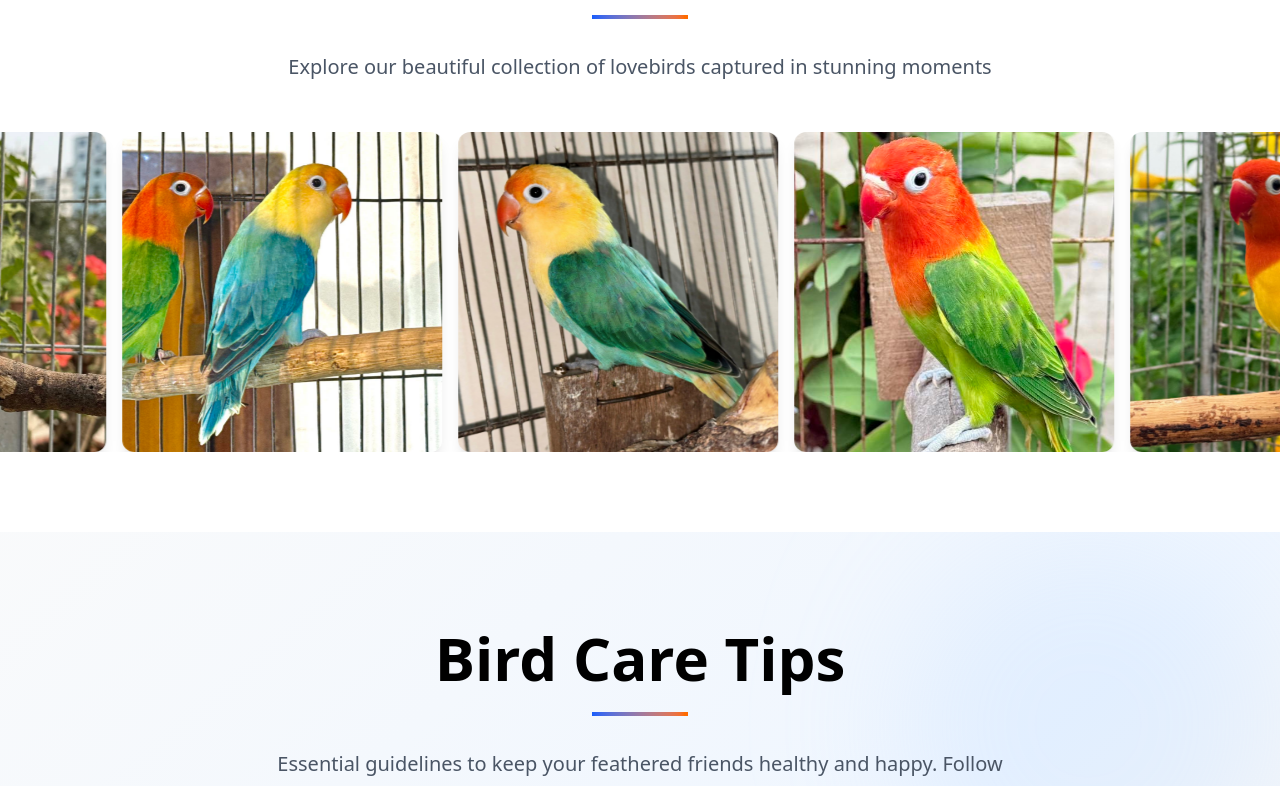
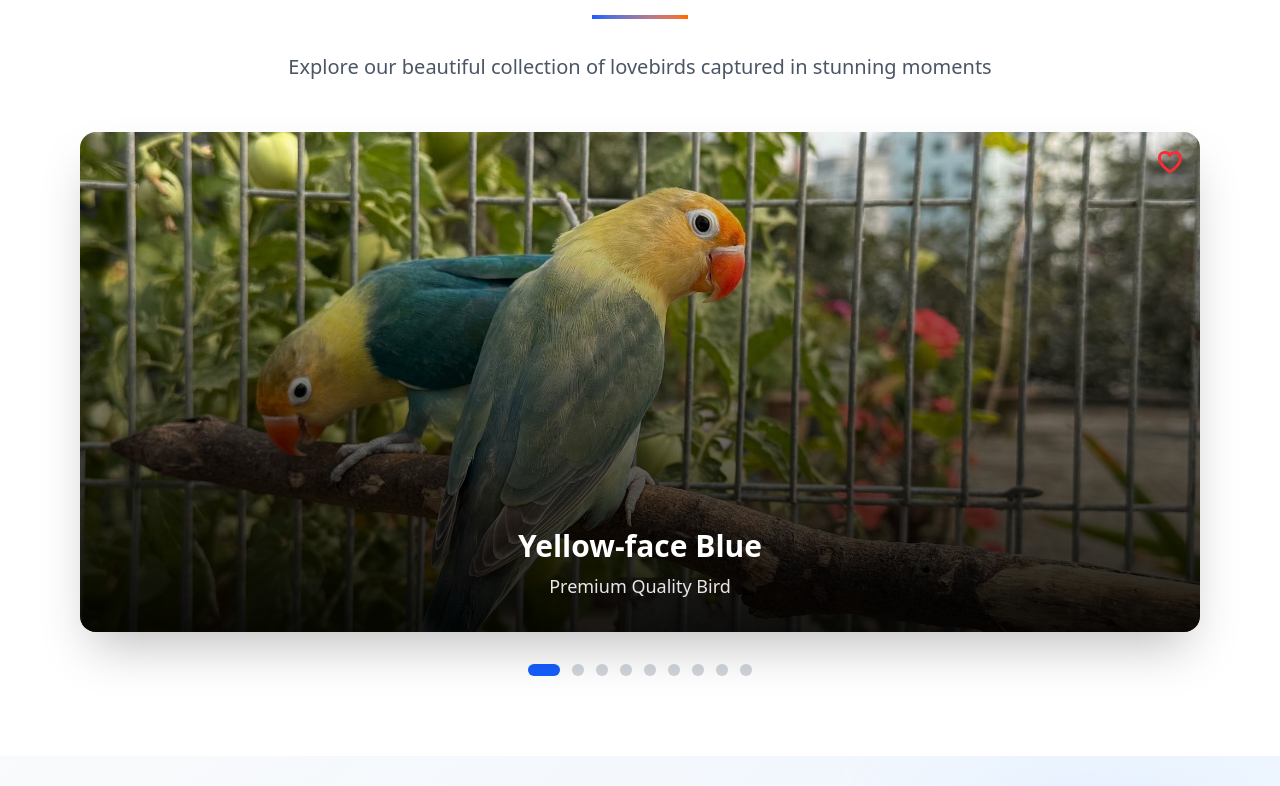
Before and after one commit to MdRakibHossen917/birds, a React (Vite) app: page / in a window 1280 px wide. Shown: the part 2382-3168 px from the top of the page. Built offline with nearby package versions, Linux system fonts and the light colour scheme.

Commit message:
added carosole

```diff
--- a/src/pages/Home.jsx
+++ b/src/pages/Home.jsx
@@ -5,6 +5,32 @@ import Header from '../components/Header.jsx'
 
 function Home() {
   const [loadedImages, setLoadedImages] = useState({})
+  const [currentSlide, setCurrentSlide] = useState(0)
+  const [touchStart, setTouchStart] = useState(0)
+  const [touchEnd, setTouchEnd] = useState(0)
+
+  const handleTouchStart = (e) => {
+    setTouchStart(e.targetTouches[0].clientX)
+  }
+
+  const handleTouchEnd = (e) => {
+    setTouchEnd(e.changedTouches[0].clientX)
+    handleSwipe()
+  }
+
+  const handleSwipe = () => {
+    if (!touchStart || !touchEnd) return
+    const distance = touchStart - touchEnd
+    const isLeftSwipe = distance > 50
+    const isRightSwipe = distance < -50
+
+    if (isLeftSwipe) {
+      setCurrentSlide((prev) => (prev === galleryImages.length - 1 ? 0 : prev + 1))
+    }
+    if (isRightSwipe) {
+      setCurrentSlide((prev) => (prev === 0 ? galleryImages.length - 1 : prev - 1))
+    }
+  }
 
   const galleryImages = [
     { src: new URL('../assets/LoveBirds/birds3.jpg', import.meta.url).href, id: 'img1', mutation: 'Yellow-face Blue' },
@@ -142,8 +168,8 @@ function Home() {
         </div>
       </div>
 
-      {/* Photo Gallery Marquee Section */}
-      <div className="bg-white py-12 md:py-16 lg:py-20 overflow-hidden">
+      {/* Photo Gallery Slider Section */}
+      <div className="bg-white py-12 md:py-16 lg:py-20">
         <div className="max-w-7xl mx-auto px-4 sm:px-6 lg:px-8 mb-8 md:mb-12">
           <div className="text-center">
             <h2 className="text-3xl md:text-4xl lg:text-5xl xl:text-6xl font-extrabold text-black mb-4 md:mb-6">
@@ -156,21 +182,15 @@ function Home() {
           </div>
         </div>
 
-        {/* Marquee Container */}
-        <div className="relative marquee-container">
-          <div className="flex gap-6 animate-marquee whitespace-nowrap">
-            {[...Array(2)].map((_, setIndex) => (
-              <div key={setIndex} className="flex gap-4">
-                {galleryImages.map((image, imgIndex) => (
-                  <div key={`${setIndex}-${imgIndex}`} className="gallery-card w-80 h-80 rounded-xl overflow-hidden shadow-lg hover:shadow-2xl transition-all duration-300 flex-shrink-0 relative group cursor-pointer select-none">
-                    {/* Love Icon */}
-                    <div className="absolute top-3 right-3 z-30 w-10 h-10 flex items-center justify-center opacity-0 group-hover:opacity-100 transition-all duration-300 pointer-events-none">
-                      <svg className="w-6 h-6 text-red-500" fill="none" stroke="currentColor" strokeWidth="2.5" viewBox="0 0 24 24">
-                        <path strokeLinecap="round" strokeLinejoin="round" d="M21 8.25c0-2.485-2.099-4.5-4.688-4.5-1.935 0-3.597 1.126-4.312 2.733-.715-1.607-2.377-2.733-4.313-2.733C5.1 3.75 3 5.765 3 8.25c0 7.22 9 12 9 12s9-4.78 9-12z" />
-                      </svg>
-                    </div>
-
-                    {!loadedImages[`${image.id}-${setIndex}`] && (
+        {/* Slider Container */}
+        <div className="relative max-w-6xl mx-auto px-4">
+          {/* Main Slider */}
+          <div className="relative overflow-hidden rounded-2xl shadow-2xl" onTouchStart={handleTouchStart} onTouchEnd={handleTouchEnd}>
+            <div className="flex transition-transform duration-500" style={{ transform: `translateX(-${currentSlide * 100}%)` }}>
+              {galleryImages.map((image, index) => (
+                <div key={index} className="w-full flex-shrink-0 relative">
+                  <div className="relative h-96 md:h-[500px] overflow-hidden">
+                    {!loadedImages[`slider-${image.id}`] && (
                       <div className="absolute inset-0 bg-gradient-to-r from-gray-200 via-gray-300 to-gray-200 animate-pulse z-10">
                         <div className="w-full h-full flex items-center justify-center">
                           <div className="w-16 h-16 border-4 border-blue-500 border-t-transparent rounded-full animate-spin"></div>
@@ -181,22 +201,61 @@ function Home() {
                       src={image.src}
                       alt={image.mutation}
                       loading="lazy"
-                      onLoad={() => handleImageLoad(`${image.id}-${setIndex}`)}
-                      className={`w-full h-full object-cover transition-transform duration-500 group-hover:scale-110 ${
-                        !loadedImages[`${image.id}-${setIndex}`] ? 'opacity-0' : 'opacity-100'
+                      onLoad={() => setLoadedImages(prev => ({ ...prev, [`slider-${image.id}`]: true }))}
+                      className={`w-full h-full object-cover transition-transform duration-500 ${
+                        !loadedImages[`slider-${image.id}`] ? 'opacity-0' : 'opacity-100'
                       }`}
                     />
 
                     {/* Mutation Info Overlay */}
-                    <div className="absolute inset-0 bg-gradient-to-t from-black/90 via-black/50 to-transparent opacity-0 group-hover:opacity-100 transition-all duration-300 flex items-end justify-center pb-6 z-20 pointer-events-none">
-                      <div className="text-center px-4 transform translate-y-4 group-hover:translate-y-0 transition-transform duration-300">
-                        <h4 className="text-white font-bold text-xl mb-1">{image.mutation}</h4>
-                        <p className="text-white/90 text-sm font-medium">Premium Quality Bird</p>
+                    <div className="absolute inset-0 bg-gradient-to-t from-black/90 via-black/50 to-transparent flex items-end justify-center pb-8">
+                      <div className="text-center px-4">
+                        <h4 className="text-white font-bold text-2xl md:text-3xl mb-2">{image.mutation}</h4>
+                        <p className="text-white/90 text-base md:text-lg font-medium">Premium Quality Bird</p>
                       </div>
                     </div>
+
+                    {/* Love Icon */}
+                    <div className="absolute top-4 right-4 z-30">
+                      <svg className="w-7 h-7 text-red-500" fill="none" stroke="currentColor" strokeWidth="2.5" viewBox="0 0 24 24">
+                        <path strokeLinecap="round" strokeLinejoin="round" d="M21 8.25c0-2.485-2.099-4.5-4.688-4.5-1.935 0-3.597 1.126-4.312 2.733-.715-1.607-2.377-2.733-4.313-2.733C5.1 3.75 3 5.765 3 8.25c0 7.22 9 12 9 12s9-4.78 9-12z" />
+                      </svg>
+                    </div>
                   </div>
-                ))}
-              </div>
+                </div>
+              ))}
+            </div>
+
+            {/* Previous Button */}
+            <button
+              onClick={() => setCurrentSlide((prev) => (prev === 0 ? galleryImages.length - 1 : prev - 1))}
+              className="absolute left-4 top-1/2 transform -translate-y-1/2 z-20"
+              aria-label="Previous slide"
+            >
+            </button>
+
+            {/* Next Button */}
+            <button
+              onClick={() => setCurrentSlide((prev) => (prev === galleryImages.length - 1 ? 0 : prev + 1))}
+              className="absolute right-4 top-1/2 transform -translate-y-1/2 z-20"
+              aria-label="Next slide"
+            >
+            </button>
+          </div>
+
+          {/* Slider Dots */}
+          <div className="flex justify-center gap-3 mt-8">
+            {galleryImages.map((_, index) => (
+              <button
+                key={index}
+                onClick={() => setCurrentSlide(index)}
+                className={`h-3 rounded-full transition-all duration-300 ${
+                  index === currentSlide
+                    ? 'bg-blue-600 w-8'
+                    : 'bg-gray-300 hover:bg-gray-400 w-3'
+                }`}
+                aria-label={`Go to slide ${index + 1}`}
+              />
             ))}
           </div>
         </div>
```
